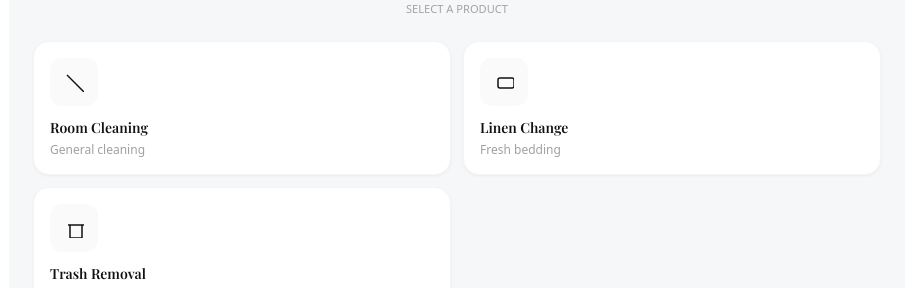
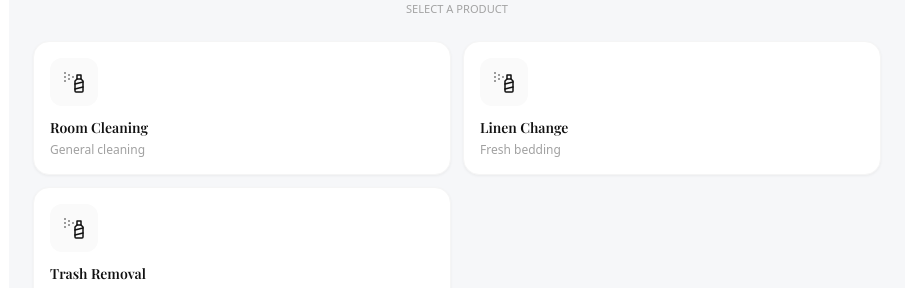
Before and after one commit to AchiGel/hosty_client_guest, a React (Vite) app: page /categories/Cleaning in a window 1280 px wide. Shown: the part 224-512 px from the top of the page, without its empty margins (183-1096 px from the left). Built offline with nearby package versions, Linux system fonts and the light colour scheme.

Commit message:
fix/minor fixes in categories section

```diff
--- a/index.html
+++ b/index.html
@@ -4,7 +4,7 @@
     <meta charset="UTF-8" />
     <link rel="icon" type="image/svg+xml" href="/vite.svg" />
     <meta name="viewport" content="width=device-width, initial-scale=1.0" />
-    <title>hosty_guest</title>
+    <title>Hosty - Hotel Operations Excellence</title>
   </head>
   <body>
     <div id="root"></div>
--- a/src/constants/categories.tsx
+++ b/src/constants/categories.tsx
@@ -29,13 +29,19 @@ export const CATEGORIES = [
         icon: (
           <svg
             xmlns="http://www.w3.org/2000/svg"
-            width="20"
-            height="20"
+            width="24"
+            height="24"
+            viewBox="0 0 24 24"
             fill="none"
             stroke="currentColor"
             strokeWidth="1.5"
+            strokeLinecap="round"
+            strokeLinejoin="round"
           >
-            <path d="M4 3h12v18H4z" />
+            <path d="M2 4v16"></path>
+            <path d="M2 8h18a2 2 0 0 1 2 2v10"></path>
+            <path d="M2 17h20"></path>
+            <path d="M6 8v9"></path>
           </svg>
         ),
         options: [
@@ -51,13 +57,19 @@ export const CATEGORIES = [
         icon: (
           <svg
             xmlns="http://www.w3.org/2000/svg"
-            width="20"
-            height="20"
+            width="24"
+            height="24"
+            viewBox="0 0 24 24"
             fill="none"
             stroke="currentColor"
             strokeWidth="1.5"
+            strokeLinecap="round"
+            strokeLinejoin="round"
           >
-            <rect x="3" y="7" width="18" height="10" rx="3" />
+            <path d="M2 4v16"></path>
+            <path d="M2 8h18a2 2 0 0 1 2 2v10"></path>
+            <path d="M2 17h20"></path>
+            <path d="M6 8v9"></path>
           </svg>
         ),
         options: [
@@ -73,13 +85,19 @@ export const CATEGORIES = [
         icon: (
           <svg
             xmlns="http://www.w3.org/2000/svg"
-            width="20"
-            height="20"
+            width="24"
+            height="24"
+            viewBox="0 0 24 24"
             fill="none"
             stroke="currentColor"
             strokeWidth="1.5"
+            strokeLinecap="round"
+            strokeLinejoin="round"
           >
-            <path d="M3 6h18v12H3z" />
+            <path d="M2 4v16"></path>
+            <path d="M2 8h18a2 2 0 0 1 2 2v10"></path>
+            <path d="M2 17h20"></path>
+            <path d="M6 8v9"></path>
           </svg>
         ),
         options: [
@@ -94,14 +112,19 @@ export const CATEGORIES = [
         icon: (
           <svg
             xmlns="http://www.w3.org/2000/svg"
-            width="20"
-            height="20"
+            width="24"
+            height="24"
+            viewBox="0 0 24 24"
             fill="none"
             stroke="currentColor"
             strokeWidth="1.5"
+            strokeLinecap="round"
+            strokeLinejoin="round"
           >
-            <path d="M12 2v6" />
-            <path d="M5 8h14" />
+            <path d="M2 4v16"></path>
+            <path d="M2 8h18a2 2 0 0 1 2 2v10"></path>
+            <path d="M2 17h20"></path>
+            <path d="M6 8v9"></path>
           </svg>
         ),
         options: [
@@ -149,13 +172,25 @@ export const CATEGORIES = [
         icon: (
           <svg
             xmlns="http://www.w3.org/2000/svg"
-            width="20"
-            height="20"
+            width="24"
+            height="24"
+            viewBox="0 0 24 24"
             fill="none"
             stroke="currentColor"
             strokeWidth="1.5"
+            strokeLinecap="round"
+            strokeLinejoin="round"
           >
-            <path d="M3 3l18 18" />
+            <path d="M3 3h.01"></path>
+            <path d="M7 5h.01"></path>
+            <path d="M11 7h.01"></path>
+            <path d="M3 7h.01"></path>
+            <path d="M7 9h.01"></path>
+            <path d="M3 11h.01"></path>
+            <rect width="4" height="4" x="15" y="5"></rect>
+            <path d="m19 9 2 2v10c0 .6-.4 1-1 1h-6c-.6 0-1-.4-1-1V11l2-2"></path>
+            <path d="m13 14 8-2"></path>
+            <path d="m13 19 8-2"></path>
           </svg>
         ),
         options: [
@@ -170,13 +205,25 @@ export const CATEGORIES = [
         icon: (
           <svg
             xmlns="http://www.w3.org/2000/svg"
-            width="20"
-            height="20"
+            width="24"
+            height="24"
+            viewBox="0 0 24 24"
             fill="none"
             stroke="currentColor"
             strokeWidth="1.5"
+            strokeLinecap="round"
+            strokeLinejoin="round"
           >
-            <rect x="4" y="6" width="16" height="10" rx="2" />
+            <path d="M3 3h.01"></path>
+            <path d="M7 5h.01"></path>
+            <path d="M11 7h.01"></path>
+            <path d="M3 7h.01"></path>
+            <path d="M7 9h.01"></path>
+            <path d="M3 11h.01"></path>
+            <rect width="4" height="4" x="15" y="5"></rect>
+            <path d="m19 9 2 2v10c0 .6-.4 1-1 1h-6c-.6 0-1-.4-1-1V11l2-2"></path>
+            <path d="m13 14 8-2"></path>
+            <path d="m13 19 8-2"></path>
           </svg>
         ),
         options: [
@@ -191,14 +238,25 @@ export const CATEGORIES = [
         icon: (
           <svg
             xmlns="http://www.w3.org/2000/svg"
-            width="20"
-            height="20"
+            width="24"
+            height="24"
+            viewBox="0 0 24 24"
             fill="none"
             stroke="currentColor"
             strokeWidth="1.5"
+            strokeLinecap="round"
+            strokeLinejoin="round"
           >
-            <path d="M4 7h16" />
-            <path d="M6 7v13h12V7" />
+            <path d="M3 3h.01"></path>
+            <path d="M7 5h.01"></path>
+            <path d="M11 7h.01"></path>
+            <path d="M3 7h.01"></path>
+            <path d="M7 9h.01"></path>
+            <path d="M3 11h.01"></path>
+            <rect width="4" height="4" x="15" y="5"></rect>
+            <path d="m19 9 2 2v10c0 .6-.4 1-1 1h-6c-.6 0-1-.4-1-1V11l2-2"></path>
+            <path d="m13 14 8-2"></path>
+            <path d="m13 19 8-2"></path>
           </svg>
         ),
         options: [
@@ -236,13 +294,16 @@ export const CATEGORIES = [
         icon: (
           <svg
             xmlns="http://www.w3.org/2000/svg"
-            width="20"
-            height="20"
+            width="24"
+            height="24"
+            viewBox="0 0 24 24"
             fill="none"
             stroke="currentColor"
             strokeWidth="1.5"
+            strokeLinecap="round"
+            strokeLinejoin="round"
           >
-            <path d="M3 12h18" />
+            <path d="M14.7 6.3a1 1 0 0 0 0 1.4l1.6 1.6a1 1 0 0 0 1.4 0l3.77-3.77a6 6 0 0 1-7.94 7.94l-6.91 6.91a2.12 2.12 0 0 1-3-3l6.91-6.91a6 6 0 0 1 7.94-7.94l-3.76 3.76z"></path>
           </svg>
         ),
         options: [
@@ -257,14 +318,16 @@ export const CATEGORIES = [
         icon: (
           <svg
             xmlns="http://www.w3.org/2000/svg"
-            width="20"
-            height="20"
+            width="24"
+            height="24"
+            viewBox="0 0 24 24"
             fill="none"
             stroke="currentColor"
             strokeWidth="1.5"
+            strokeLinecap="round"
+            strokeLinejoin="round"
           >
-            <path d="M9 18h6" />
-            <path d="M12 2a6 6 0 0 0-3 11v2h6v-2a6 6 0 0 0-3-11Z" />
+            <path d="M14.7 6.3a1 1 0 0 0 0 1.4l1.6 1.6a1 1 0 0 0 1.4 0l3.77-3.77a6 6 0 0 1-7.94 7.94l-6.91 6.91a2.12 2.12 0 0 1-3-3l6.91-6.91a6 6 0 0 1 7.94-7.94l-3.76 3.76z"></path>
           </svg>
         ),
         options: [
@@ -279,13 +342,16 @@ export const CATEGORIES = [
         icon: (
           <svg
             xmlns="http://www.w3.org/2000/svg"
-            width="20"
-            height="20"
+            width="24"
+            height="24"
+            viewBox="0 0 24 24"
             fill="none"
             stroke="currentColor"
             strokeWidth="1.5"
+            strokeLinecap="round"
+            strokeLinejoin="round"
           >
-            <path d="M12 2v20" />
+            <path d="M14.7 6.3a1 1 0 0 0 0 1.4l1.6 1.6a1 1 0 0 0 1.4 0l3.77-3.77a6 6 0 0 1-7.94 7.94l-6.91 6.91a2.12 2.12 0 0 1-3-3l6.91-6.91a6 6 0 0 1 7.94-7.94l-3.76 3.76z"></path>
           </svg>
         ),
         options: [
@@ -300,13 +366,16 @@ export const CATEGORIES = [
         icon: (
           <svg
             xmlns="http://www.w3.org/2000/svg"
-            width="20"
-            height="20"
+            width="24"
+            height="24"
+            viewBox="0 0 24 24"
             fill="none"
             stroke="currentColor"
             strokeWidth="1.5"
+            strokeLinecap="round"
+            strokeLinejoin="round"
           >
-            <rect x="3" y="6" width="18" height="12" rx="2" />
+            <path d="M14.7 6.3a1 1 0 0 0 0 1.4l1.6 1.6a1 1 0 0 0 1.4 0l3.77-3.77a6 6 0 0 1-7.94 7.94l-6.91 6.91a2.12 2.12 0 0 1-3-3l6.91-6.91a6 6 0 0 1 7.94-7.94l-3.76 3.76z"></path>
           </svg>
         ),
         options: [
@@ -347,13 +416,19 @@ export const CATEGORIES = [
         icon: (
           <svg
             xmlns="http://www.w3.org/2000/svg"
-            width="20"
-            height="20"
+            width="24"
+            height="24"
+            viewBox="0 0 24 24"
             fill="none"
             stroke="currentColor"
             strokeWidth="1.5"
+            strokeLinecap="round"
+            strokeLinejoin="round"
           >
-            <path d="M8 2h8l-1 18H9Z" />
+            <path d="M8 22h8"></path>
+            <path d="M7 10h10"></path>
+            <path d="M12 15v7"></path>
+            <path d="M12 15a5 5 0 0 0 5-5c0-2-.5-4-2-8H9c-1.5 4-2 6-2 8a5 5 0 0 0 5 5Z"></path>
           </svg>
         ),
         options: [
@@ -368,13 +443,19 @@ export const CATEGORIES = [
         icon: (
           <svg
             xmlns="http://www.w3.org/2000/svg"
-            width="20"
-            height="20"
+            width="24"
+            height="24"
+            viewBox="0 0 24 24"
             fill="none"
             stroke="currentColor"
             strokeWidth="1.5"
+            strokeLinecap="round"
+            strokeLinejoin="round"
           >
-            <circle cx="12" cy="12" r="8" />
+            <path d="M8 22h8"></path>
+            <path d="M7 10h10"></path>
+            <path d="M12 15v7"></path>
+            <path d="M12 15a5 5 0 0 0 5-5c0-2-.5-4-2-8H9c-1.5 4-2 6-2 8a5 5 0 0 0 5 5Z"></path>
           </svg>
         ),
         options: [
@@ -412,13 +493,16 @@ export const CATEGORIES = [
         icon: (
           <svg
             xmlns="http://www.w3.org/2000/svg"
-            width="20"
-            height="20"
+            width="24"
+            height="24"
+            viewBox="0 0 24 24"
             fill="none"
             stroke="currentColor"
             strokeWidth="1.5"
+            strokeLinecap="round"
+            strokeLinejoin="round"
           >
-            <path d="M12 2v20" />
+            <path d="M7.9 20A9 9 0 1 0 4 16.1L2 22Z"></path>
           </svg>
         ),
         options: [
@@ -433,14 +517,16 @@ export const CATEGORIES = [
         icon: (
           <svg
             xmlns="http://www.w3.org/2000/svg"
-            width="20"
-            height="20"
+            width="24"
+            height="24"
+            viewBox="0 0 24 24"
             fill="none"
             stroke="currentColor"
             strokeWidth="1.5"
+            strokeLinecap="round"
+            strokeLinejoin="round"
           >
-            <path d="M12 6v12" />
-            <path d="M6 12h12" />
+            <path d="M7.9 20A9 9 0 1 0 4 16.1L2 22Z"></path>
           </svg>
         ),
         options: [{ id: 1, label: "Write a note" }],
--- a/src/pages/CategoryDetails.tsx
+++ b/src/pages/CategoryDetails.tsx
@@ -5,13 +5,9 @@ import SubcategoryCard from "../components/SubcategoryCard";
 const CategoryDetails = () => {
   const params = useParams();
 
-  console.log(params.id);
-
   const filtered = CATEGORIES.filter(
     (cat) => cat.title === params.id?.replace("_", " "),
   );
-
-  console.log(filtered);
 
   return (
     <div>
```
